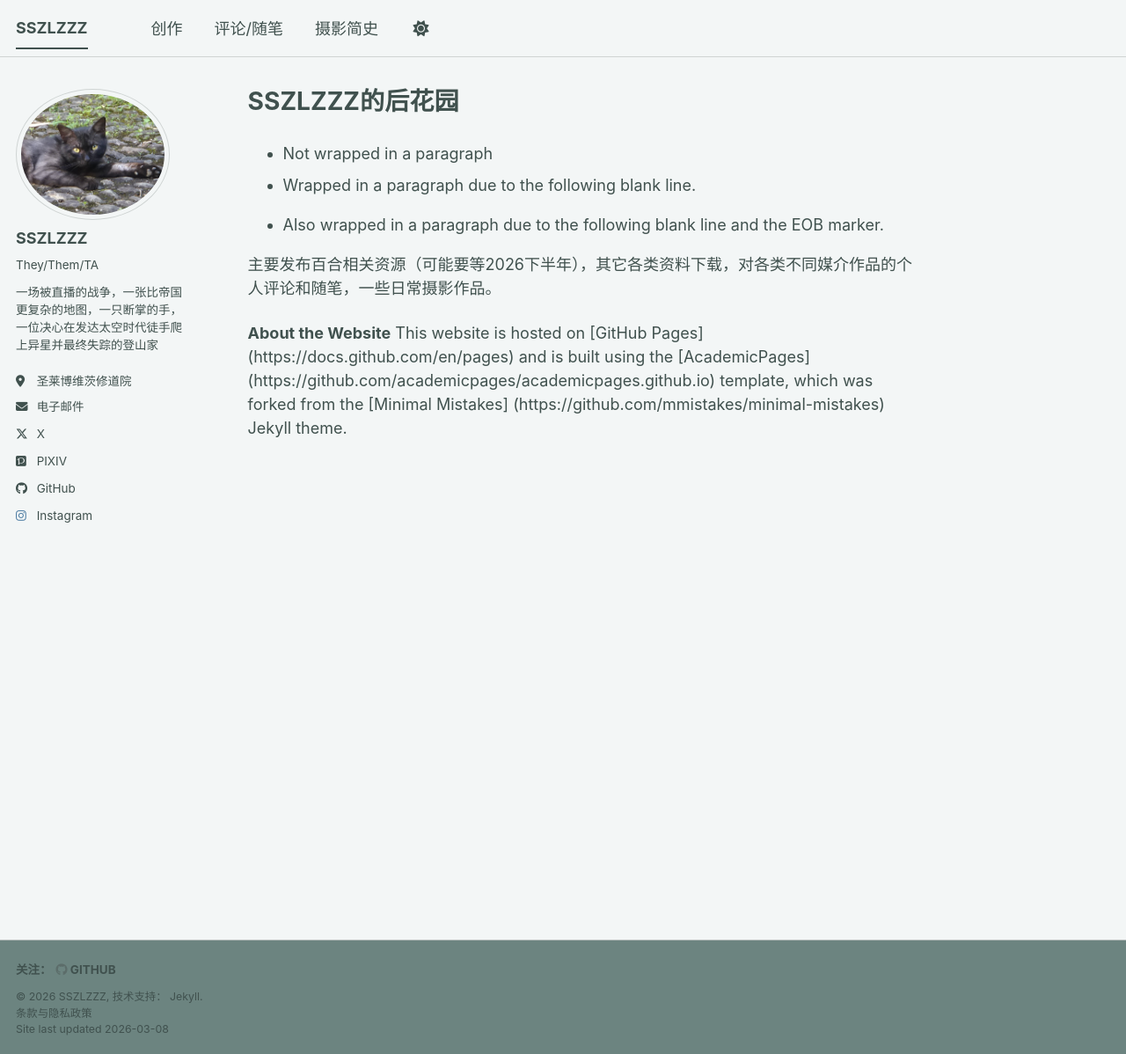
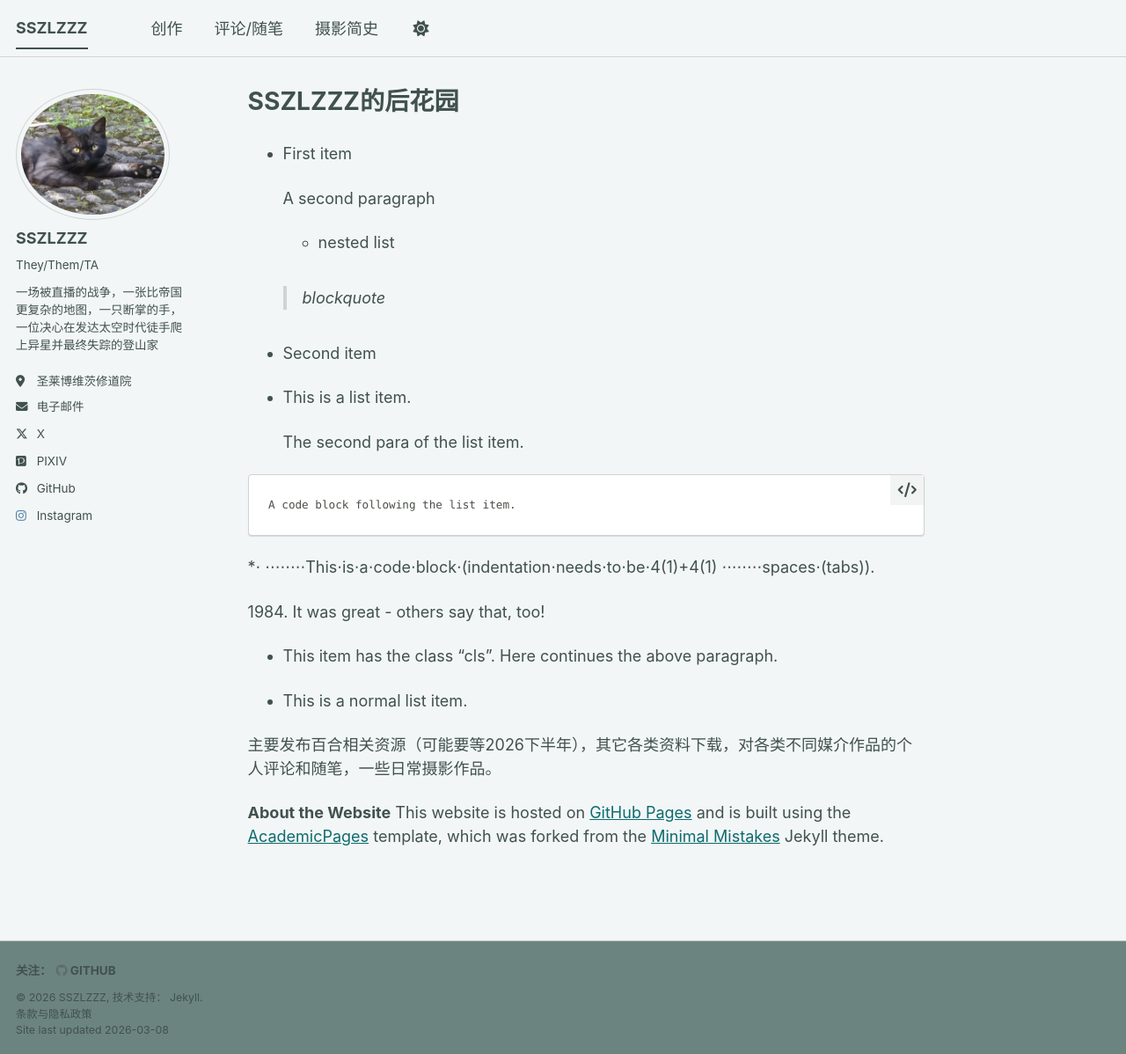
Before and after one commit to bebsgddgdghddh/sszlzzz, a Jekyll site: the page built from _pages/about.md, in a window 1280 px wide and 1198 px high. Shown: the whole window at 88% size. Built offline with Jekyll 4.4.1, drawn with Linux system fonts in a browser that asks for light colours; a script bundle is joined from its source files by our own code; library files that are not in the unit come from our copies.

Commit message:
Update about.md

```diff
--- a/_pages/about.md
+++ b/_pages/about.md
@@ -7,13 +7,35 @@ redirect_from:
   - /about.html
 ---
 
-* Not wrapped in a paragraph
-* Wrapped in a paragraph due to the following blank line.
+*   First item
+
+    A second paragraph
+
+    * nested list
+
+    > blockquote
+
+*   Second item
+
+*   This is a list item.
+
+    The second para of the list item.
 ^
-* Also wrapped in a paragraph due to the
-  following blank line and the EOB marker.
+    A code block following the list item.
+
+*⋅
+⋅⋅⋅⋅⋅⋅⋅⋅This⋅is⋅a⋅code⋅block⋅(indentation⋅needs⋅to⋅be⋅4(1)+4(1)
+⋅⋅⋅⋅⋅⋅⋅⋅spaces⋅(tabs)).
+
+1984\. It was great
+\- others say that, too!
+
+* {:.cls} This item has the class "cls".
+  Here continues the above paragraph.
+
+* This is a normal list item.
 
 主要发布百合相关资源（可能要等2026下半年），其它各类资料下载，对各类不同媒介作品的个人评论和随笔，一些日常摄影作品。
 
 **About the Website**
-This website is hosted on [GitHub Pages] (https://docs.github.com/en/pages) and is built using the [AcademicPages] (https://github.com/academicpages/academicpages.github.io) template, which was forked from the [Minimal Mistakes] (https://github.com/mmistakes/minimal-mistakes) Jekyll theme.
+This website is hosted on [GitHub Pages](https://docs.github.com/en/pages) and is built using the [AcademicPages](https://github.com/academicpages/academicpages.github.io) template, which was forked from the [Minimal Mistakes](https://github.com/mmistakes/minimal-mistakes) Jekyll theme.
```
